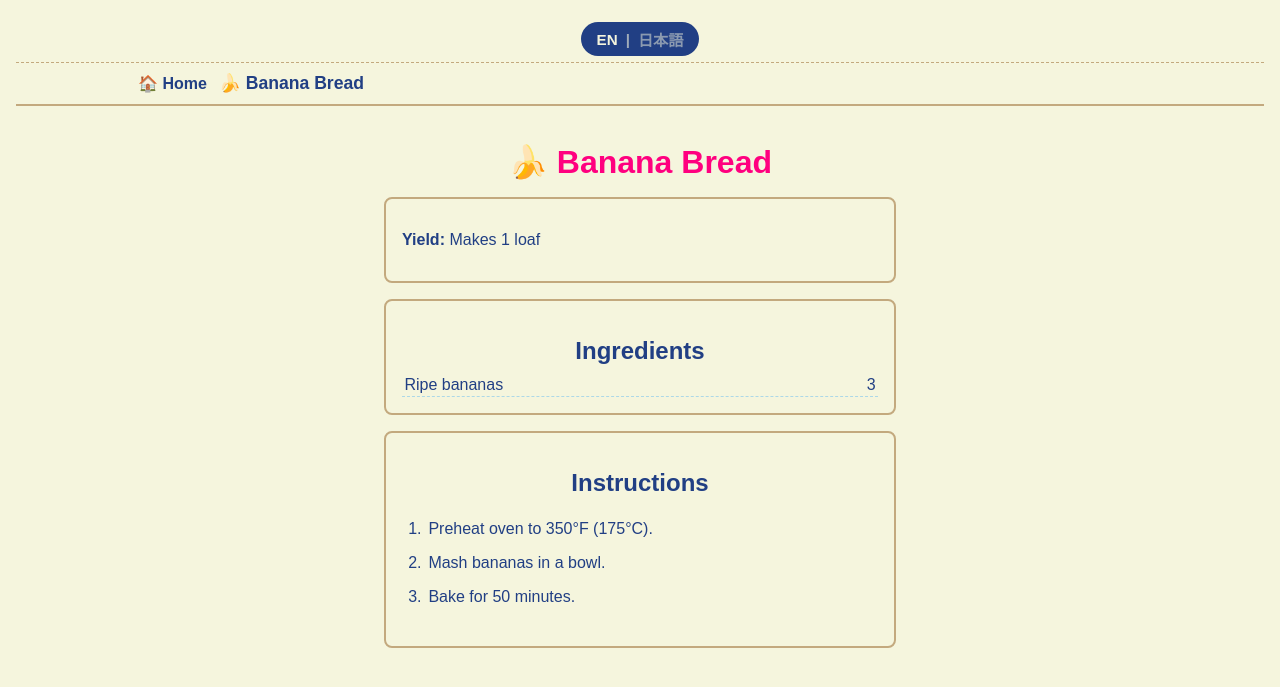
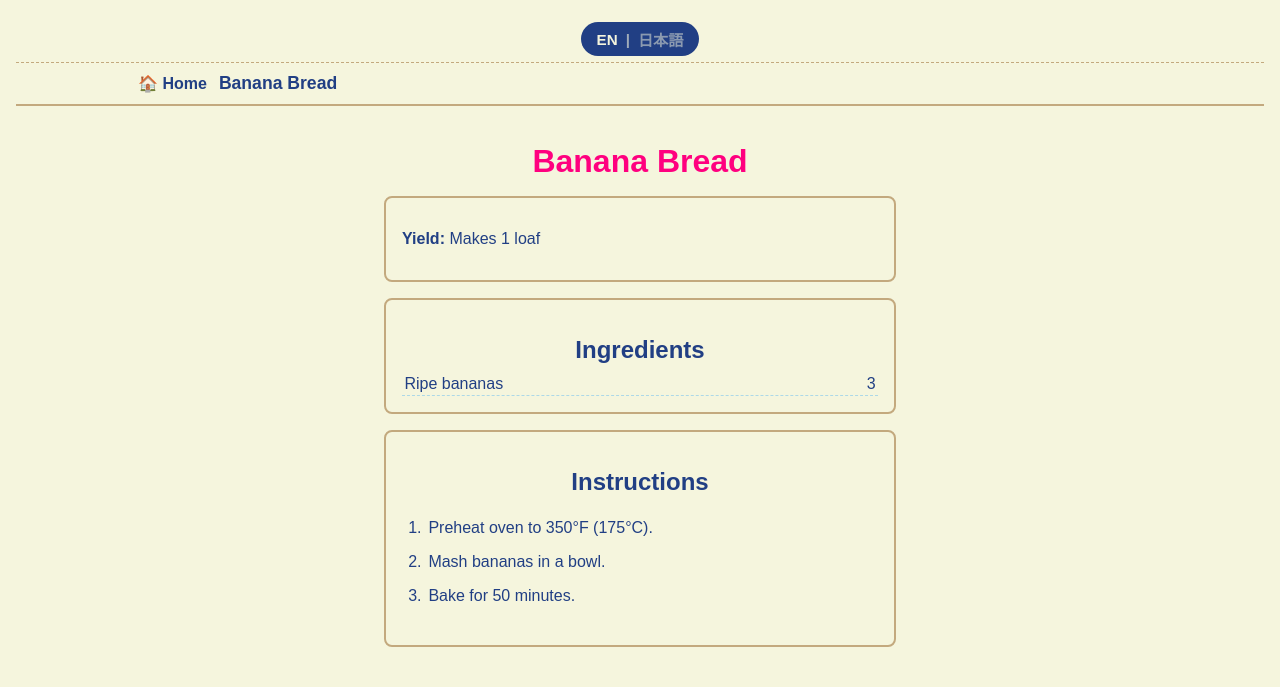
Before and after one commit to bghngao/recipe-book, a Jekyll site: the page built from _recipes/banana-bread.md, in a window 1280 px wide. Shown: the top 687 px of the page. Built offline with Jekyll 4.4.1, drawn with Linux system fonts in a browser that asks for light colours.

Commit message:
Update banana-bread.md

```diff
--- a/_recipes/banana-bread.md
+++ b/_recipes/banana-bread.md
@@ -11,7 +11,7 @@ order: 1
 <!-- English -->
 <!-- ===================== -->
 <div class="lang" data-lang="en">
-  <h1 class="title-recipe">🍌 Banana Bread</h1>
+  <h1 class="title-recipe">Banana Bread</h1>
 
   <!-- Yield -->
   <div class="container">
@@ -43,7 +43,7 @@ order: 1
 <!-- Japanese -->
 <!-- ===================== -->
 <div class="lang" data-lang="ja">
-  <h1 class="title-recipe">🍌 バナナブレッド</h1>
+  <h1 class="title-recipe">バナナブレッド</h1>
 
   <!-- 仕上がり量 -->
   <div class="container">
```
